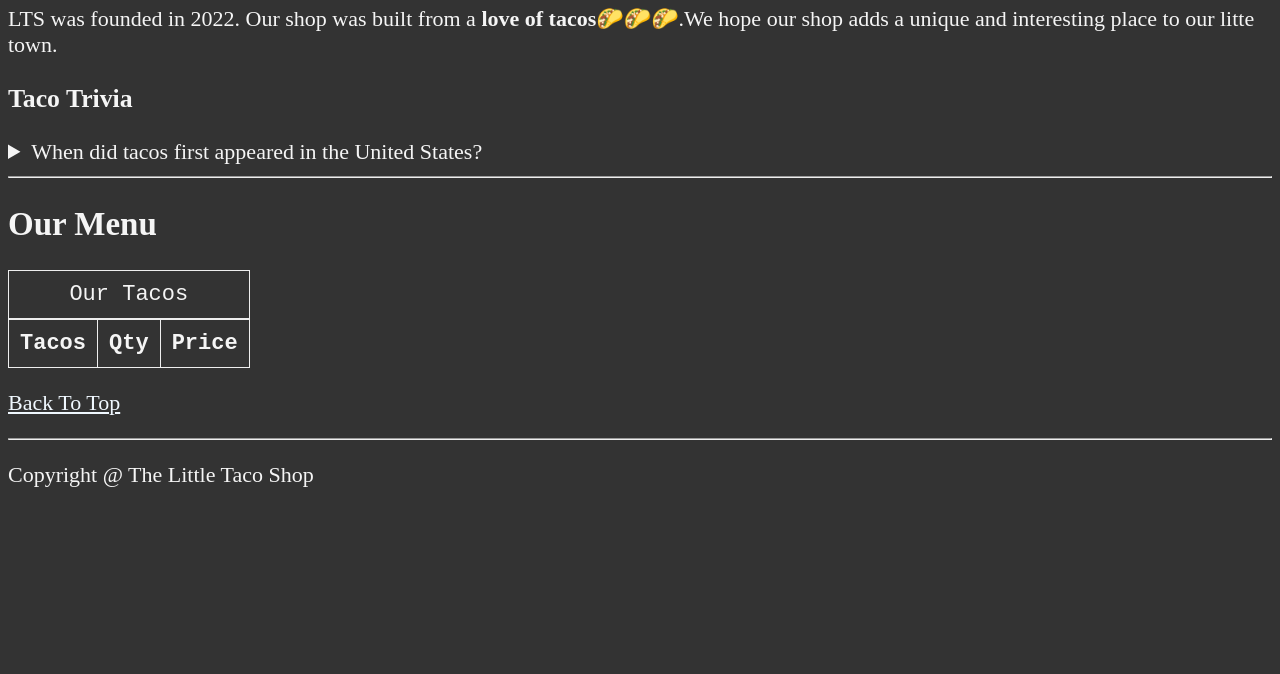
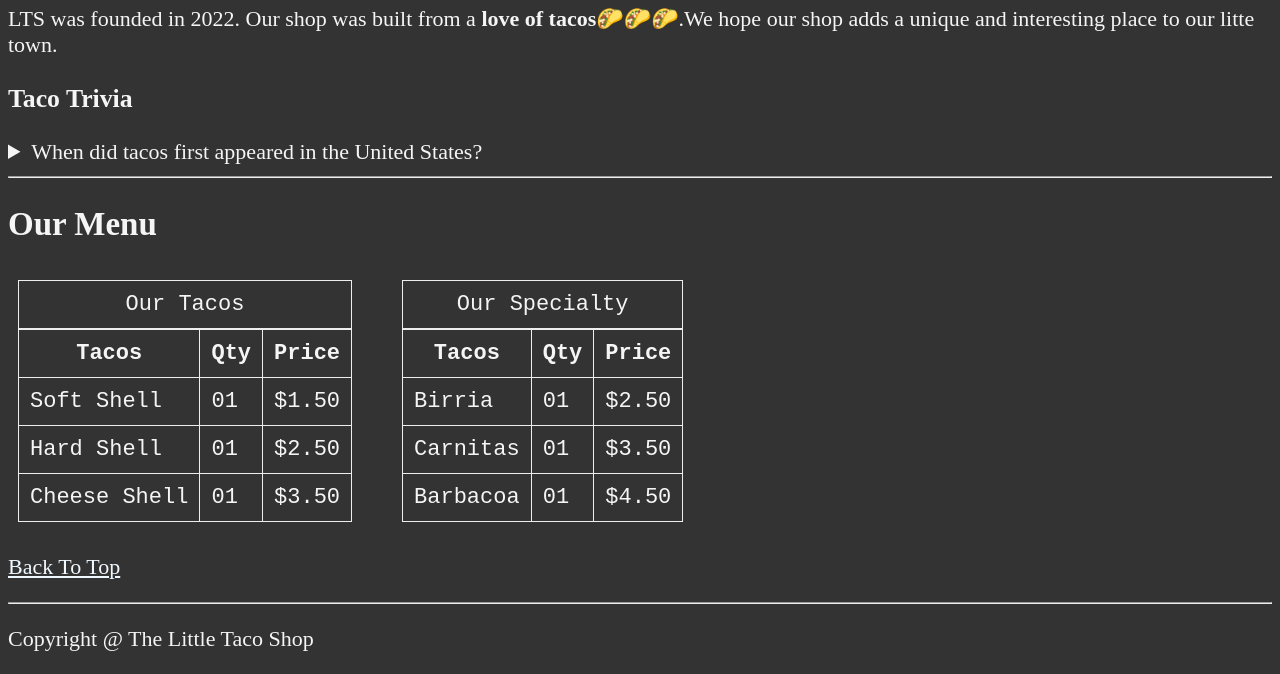
Before and after one commit to roy-ayush22/project-tacoshop, a plain HTML site: page index.html in a window 1280 px wide. Shown: the part 578-1252 px from the top of the page. Before the commit the page ends 1088 px from the top, so only its background shows below. Drawn offline with Linux system fonts and the light colour scheme.

Commit message:
add new feature

```diff
--- a/index.html
+++ b/index.html
@@ -4,11 +4,13 @@
     <meta charset="UTF-8" />
     <meta name="viewport" content="width=device-width, initial-scale=1.0" />
     <title>The Little Taco Shop</title>
-    <link rel="stylesheet" href="style.css" />
+    <link rel="icon" type="image/png" href="/img/favicon.png" />
+    <link rel="stylesheet" href="/style/style.css" />
   </head>
   <body>
+    <div class="h1-h">
       <h1>Welcome To The Little Taco Shop</h1>
-
+    </div>
     <nav>
       <ul>
         <li>
@@ -21,7 +23,7 @@
           <a href="#timing">Store Hours</a>
         </li>
         <li>
-          <a href="#contact">Contact us</a>
+          <a href="contact_form.html">Contact us</a>
         </li>
       </ul>
     </nav>
@@ -49,8 +51,9 @@
     </article>
     <hr />
     <h2>Our Menu</h2>
-
-    <table>
+    <div class="container">
+      <div>
+      <table class="normal">
         <caption>
           Our Tacos
         </caption>
@@ -60,19 +63,66 @@
             <th>Qty</th>
             <th>Price</th>
           </tr>
+          <tr>
+            <td>Soft Shell</td>
+            <td>01</td>
+            <td>$1.50</td>
+          </tr>
+          <tr>
+            <td>Hard Shell</td>
+            <td>01</td>
+            <td>$2.50</td>
+          </tr>
+          <tr>
+            <td>Cheese Shell</td>
+            <td>01</td>
+            <td>$3.50</td>
+          </tr>
         </thead>
         <tbody>
           <tr></tr>
         </tbody>
       </table>
+    </div>
+    <div class="special">
+      <table>
+        <caption>
+          Our Specialty
+        </caption>
+        <thead>
+          <tr>
+            <th>Tacos</th>
+            <th>Qty</th>
+            <th>Price</th>
+          </tr>
+          <tr>
+            <td>Birria</td>
+            <td>01</td>
+            <td>$2.50</td>
+          </tr>
+          <tr>
+            <td>Carnitas</td>
+            <td>01</td>
+            <td>$3.50</td>
+          </tr>
+          <tr>
+            <td>Barbacoa</td>
+            <td>01</td>
+            <td>$4.50</td>
+          </tr>
+        </thead>
+        <tbody>
+          <tr></tr>
+        </tbody>
+      </table>
+    </div>
+    </div>
     <p>
       <a href="#top">Back To Top</a>
     </p>
-    <hr>
+    <hr />
     <footer>
-      <p>
-        Copyright @ The Little Taco Shop
-      </p>
+      <p>Copyright @ The Little Taco Shop</p>
     </footer>
   </body>
 </html>
--- a/style.css
+++ b/style/style.css
@@ -25,3 +25,13 @@ table, tr, th, td, caption {
     border-collapse: collapse;
     padding: 0.5rem;
 }
+
+.container {
+    display: flex;
+    justify-content: left;
+    padding: 10px;
+}
+
+.normal {
+    margin-right: 50px;
+}
--- /dev/null
+++ b/style/style1.css
@@ -0,0 +1,55 @@
+
+.h1-h {
+    display: flex;
+    justify-content: center;
+}
+
+body {
+    font-family: Arial, sans-serif;
+    background-color: #f4f4f4;
+    margin: 0;
+    padding: 0;
+}
+.container {
+    width: 100%;
+    max-width: 600px;
+    margin: 50px auto;
+    padding: 20px;
+    background-color: #fff;
+    box-shadow: 0 0 10px rgba(0, 0, 0, 0.1);
+}
+h2 {
+    text-align: center;
+    color: #333;
+}
+form {
+    display: flex;
+    flex-direction: column;
+}
+label {
+    margin-top: 10px;
+    margin-bottom: 5px;
+    color: #555;
+}
+input, textarea {
+    padding: 10px;
+    font-size: 16px;
+    border: 1px solid #ccc;
+    border-radius: 5px;
+}
+textarea {
+    resize: vertical;
+}
+button {
+    margin-top: 20px;
+    padding: 10px;
+    background-color: #5cb85c;
+    color: white;
+    border: none;
+    border-radius: 5px;
+    cursor: pointer;
+    font-size: 16px;
+}
+button:hover {
+    background-color: #4cae4c;
+}
```
Also changed, not shown: contact_form.html (added, +44 -0 lines), README.md, img/favicon.png (renamed from favicon.ico). Lines whose indentation alone changed are shown as unchanged.
